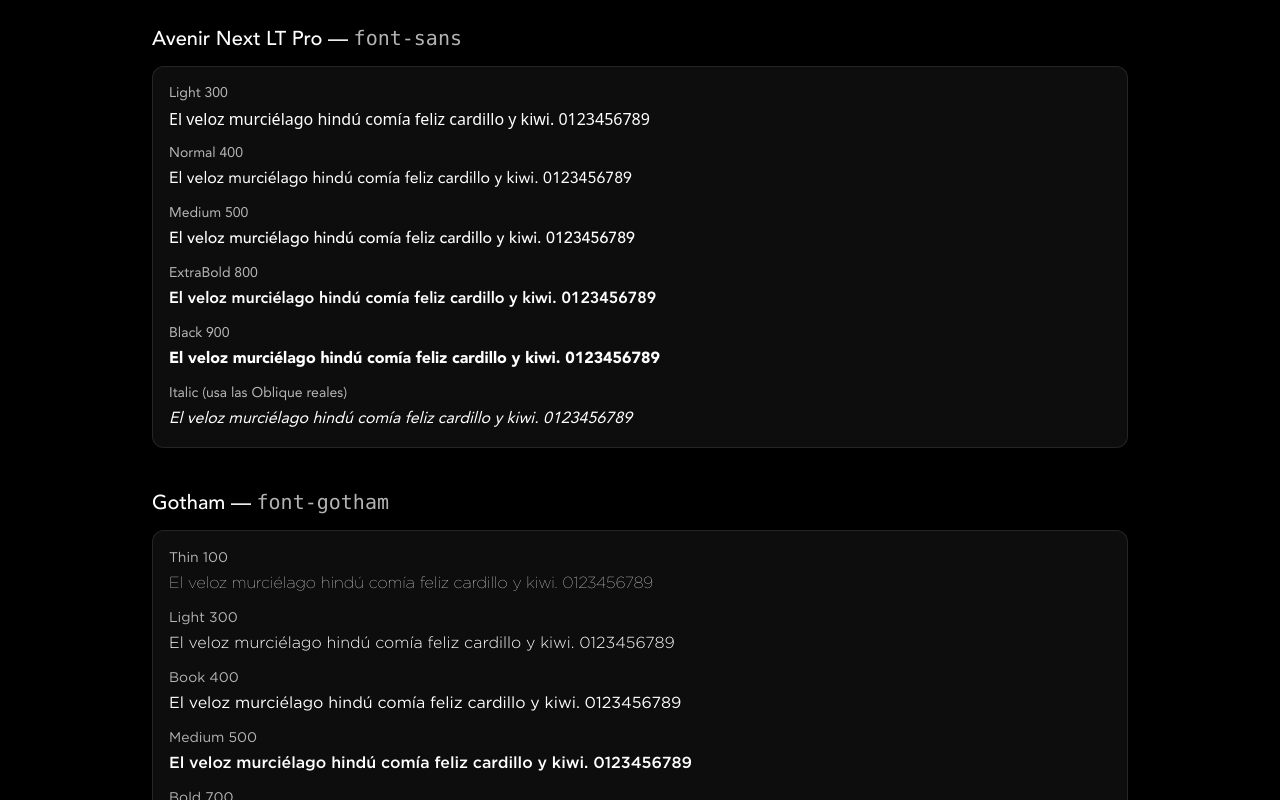
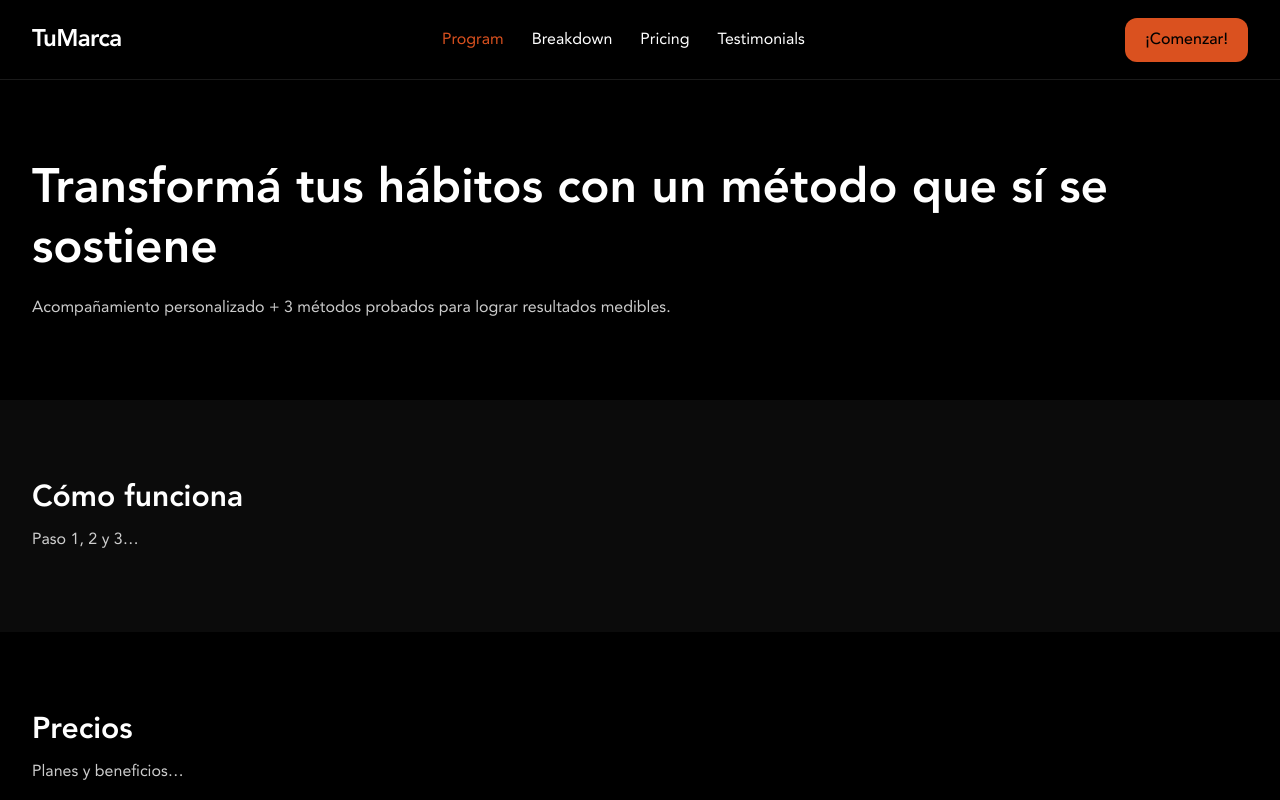
Before and after one commit to Unxpected155/self-fit, a React (Vite) app: page / in a window 1280 px wide. Shown: the top 800 px of the page. Built offline with nearby package versions, Linux system fonts and the light colour scheme; a web font is replaced by a local one.

Commit message:
Add Navbar component and implement responsive design; include lucide-react for icons and active section tracking

```diff
--- a/package.json
+++ b/package.json
@@ -11,6 +11,7 @@
   },
   "dependencies": {
     "@tailwindcss/vite": "^4.1.12",
+    "lucide-react": "^0.542.0",
     "motion": "^12.23.12",
     "react": "^19.1.1",
     "react-dom": "^19.1.1",
--- a/src/App.tsx
+++ b/src/App.tsx
@@ -1,66 +1,46 @@
+import Navbar from "./components/sections/Navbar";
+import "./index.css";
+
 export default function App() {
-  const pangram =
-    "El veloz murciélago hindú comía feliz cardillo y kiwi. 0123456789";
   return (
-    <section className="max-w-5xl mx-auto p-6 space-y-10">
-      {/* Avenir Next LT Pro */}
-      <div className="space-y-3">
-        <h2 className="text-xl font-medium">
-          Avenir Next LT Pro — <code className="text-white/70">font-sans</code>
-        </h2>
-        <div className="rounded-xl border border-white/10 bg-white/5 p-4 space-y-1 font-sans">
-          <p className="text-sm text-white/70">Light 300</p>
-          <p className="font-light">{pangram}</p>
+    <div id="top">
+      <Navbar />
+      <main id="main">
+        <section id="program" className="scroll-mt-24 py-20">
+          <div className="max-w-7xl mx-auto px-4 sm:px-6 lg:px-8">
+            <h1 className="text-4xl md:text-5xl font-bold leading-tight">
+              Transformá tus hábitos con un método que sí se sostiene
+            </h1>
+            <p className="mt-4 text-white/80 max-w-2xl">
+              Acompañamiento personalizado + 3 métodos probados para lograr
+              resultados medibles.
+            </p>
+          </div>
+        </section>
 
-          <p className="mt-3 text-sm text-white/70">Normal 400</p>
-          <p className="font-normal">{pangram}</p>
+        <section id="breakdown" className="scroll-mt-24 py-20 bg-gray-900/30">
+          <div className="max-w-7xl mx-auto px-4 sm:px-6 lg:px-8">
+            <h2 className="text-3xl font-semibold">Cómo funciona</h2>
+            <p className="mt-3 text-white/80">Paso 1, 2 y 3…</p>
+          </div>
+        </section>
 
-          <p className="mt-3 text-sm text-white/70">Medium 500</p>
-          <p className="font-medium">{pangram}</p>
+        <section id="pricing" className="scroll-mt-24 py-20">
+          <div className="max-w-7xl mx-auto px-4 sm:px-6 lg:px-8">
+            <h2 className="text-3xl font-semibold">Precios</h2>
+            <p className="mt-3 text-white/80">Planes y beneficios…</p>
+          </div>
+        </section>
 
-          <p className="mt-3 text-sm text-white/70">ExtraBold 800</p>
-          <p className="font-extrabold">{pangram}</p>
-
-          <p className="mt-3 text-sm text-white/70">Black 900</p>
-          <p className="font-black">{pangram}</p>
-
-          <p className="mt-3 text-sm text-white/70">
-            Italic (usa las Oblique reales)
-          </p>
-          <p className="italic font-normal">{pangram}</p>
-        </div>
-      </div>
-
-      {/* Gotham */}
-      <div className="space-y-3">
-        <h2 className="text-xl font-medium">
-          Gotham — <code className="text-white/70">font-gotham</code>
-        </h2>
-        <div className="rounded-xl border border-white/10 bg-white/5 p-4 space-y-1 font-gotham">
-          <p className="text-sm text-white/70">Thin 100</p>
-          <p className="font-thin">{pangram}</p>
-
-          <p className="mt-3 text-sm text-white/70">Light 300</p>
-          <p className="font-light">{pangram}</p>
-
-          <p className="mt-3 text-sm text-white/70">Book 400</p>
-          <p className="font-normal">{pangram}</p>
-
-          <p className="mt-3 text-sm text-white/70">Medium 500</p>
-          <p className="font-medium">{pangram}</p>
-
-          <p className="mt-3 text-sm text-white/70">Bold 700</p>
-          <p className="font-bold">{pangram}</p>
-
-          <p className="mt-3 text-sm text-white/70">Black/Ultra 900</p>
-          <p className="font-black">{pangram}</p>
-
-          <p className="mt-3 text-sm text-amber-400/80">
-            *No uses <code>italic</code> en Gotham si no tenés las cursivas;
-            evita “faux italic”.
-          </p>
-        </div>
-      </div>
-    </section>
+        <section id="testimonials" className="scroll-mt-24 py-20 font-gotham">
+          <div className="max-w-7xl mx-auto px-4 sm:px-6 lg:px-8">
+            <h2 className="text-3xl font-semibold">Testimonios</h2>
+            <blockquote className="mt-4 text-white/80">
+              “Resultados reales, acompañamiento cercano.”
+            </blockquote>
+          </div>
+        </section>
+      </main>
+    </div>
   );
 }
--- /dev/null
+++ b/src/components/sections/Navbar.tsx
@@ -0,0 +1,150 @@
+import { useEffect, useState } from "react";
+import { Menu, X } from "lucide-react";
+import { useActiveSection } from "../../hooks/useActiveSection";
+import useWindowSize from "../../hooks/useWindowSize";
+
+const LINKS = [
+  { id: "program", label: "Program" },
+  { id: "breakdown", label: "Breakdown" },
+  { id: "pricing", label: "Pricing" },
+  { id: "testimonials", label: "Testimonials" },
+];
+
+export default function Navbar() {
+  const [open, setOpen] = useState(false);
+  const [scrolled, setScrolled] = useState(false);
+  const active = useActiveSection(LINKS.map((l) => l.id));
+  const { width } = useWindowSize();
+
+  useEffect(() => {
+    if (width >= 768 && open) {
+      setOpen(false);
+    }
+  }, [width, open]);
+
+  useEffect(() => {
+    const onScroll = () => setScrolled(window.scrollY > 8);
+    onScroll();
+    window.addEventListener("scroll", onScroll, { passive: true });
+    return () => window.removeEventListener("scroll", onScroll);
+  }, []);
+
+  return (
+    <header
+      className={`sticky top-0 z-50 backdrop-blur border-b border-white/10 ${
+        open ? "h-80" : "h-14 sm:h-20 md:h-18 lg:h-20"
+      } transition-all duration-200
+        ${
+          scrolled
+            ? "bg-black/70 shadow-[0_1px_0_rgba(255,255,255,.08)]"
+            : "bg-black/50"
+        }`}
+    >
+      {/* Skip link accesible */}
+      <a
+        href="#main"
+        className="sr-only focus:not-sr-only focus:block p-2 bg-white text-black"
+      >
+        Saltar al contenido
+      </a>
+
+      <div className="mx-auto w-full max-w-7xl px-4 sm:px-6 lg:px-8">
+        <div className="h-14 sm:h-16 md:h-18 lg:h-20 flex items-center justify-between">
+          {/* Marca (si querés Gotham: className="font-gotham") */}
+          <a
+            href="#top"
+            className="font-bold tracking-tight text-base sm:text-lg md:text-xl lg:text-2xl"
+          >
+            TuMarca
+          </a>
+
+          {/* Links desktop */}
+          <nav aria-label="Principal" className="hidden md:block">
+            <ul className="flex items-center gap-5 lg:gap-7">
+              {LINKS.map((l) => (
+                <li key={l.id}>
+                  <a
+                    href={`#${l.id}`}
+                    className={`transition-colors underline-offset-4 hover:text-primary
+                                ${
+                                  active === l.id
+                                    ? "text-primary"
+                                    : "text-white"
+                                }
+                                text-sm sm:text-[15px] lg:text-base text-[clamp(0.9rem,1.5vw+0.5rem,3rem)]`}
+                  >
+                    {l.label}
+                  </a>
+                </li>
+              ))}
+            </ul>
+          </nav>
+
+          {/* CTA desktop */}
+          <div className="hidden md:block">
+            <a
+              href="#pricing"
+              className="inline-flex items-center rounded-xl px-4 md:px-5 py-2 md:py-2.5
+                         bg-primary text-black font-medium hover:opacity-90
+                         text-sm md:text-base"
+            >
+              ¡Comenzar!
+            </a>
+          </div>
+
+          {/* Toggle móvil con iconos Lucide */}
+          <button
+            className="md:hidden p-2 rounded hover:bg-white/10"
+            aria-controls="mobile-nav"
+            aria-expanded={open}
+            onClick={() => setOpen((v) => !v)}
+          >
+            {open ? <X size={26} /> : <Menu size={26} />}
+            <span className="sr-only">{open ? "Close menu" : "Open menu"}</span>
+          </button>
+        </div>
+
+        {/* Menú móvil con animación (scale-y + opacity) */}
+        <nav
+          id="mobile-nav"
+          aria-label="Principal móvil"
+          className={`md:hidden origin-top overflow-hidden
+            ${
+              open
+                ? "scale-y-100 opacity-100"
+                : "scale-y-0 opacity-0 pointer-events-none"
+            }
+            transition-transform duration-200 ease-out
+            [transition-property:transform,opacity]`}
+        >
+          <ul className="py-2 pb-4 space-y-1 text-base">
+            {LINKS.map((l) => (
+              <li key={l.id}>
+                <a
+                  href={`#${l.id}`}
+                  onClick={() => setOpen(false)}
+                  className={`block rounded px-2 py-2 hover:text-primary
+                              ${
+                                active === l.id ? "text-primary" : "text-white"
+                              }`}
+                >
+                  {l.label}
+                </a>
+              </li>
+            ))}
+            <li className="pt-1">
+              <a
+                href="#pricing"
+                onClick={() => setOpen(false)}
+                className="inline-flex w-full justify-center rounded-xl px-4 py-2.5
+                           bg-primary text-black font-medium hover:opacity-90"
+              >
+                ¡Get fit!
+              </a>
+            </li>
+          </ul>
+        </nav>
+      </div>
+    </header>
+  );
+}
--- /dev/null
+++ b/src/hooks/useActiveSection.ts
@@ -0,0 +1,34 @@
+import { useEffect, useState } from "react";
+
+/**
+ * Observa secciones por id y devuelve el id visible (según rootMargin).
+ */
+export function useActiveSection(
+  ids: string[],
+  rootMargin = "-45% 0px -45% 0px"
+) {
+  const [active, setActive] = useState<string>(ids[0] ?? "");
+
+  useEffect(() => {
+    const elements = ids
+      .map((id) => document.getElementById(id))
+      .filter(Boolean) as HTMLElement[];
+    if (!elements.length) return;
+
+    const observer = new IntersectionObserver(
+      (entries) => {
+        const visible = entries
+          .filter((e) => e.isIntersecting)
+          .sort((a, b) => b.intersectionRatio - a.intersectionRatio);
+        const topMost = visible[0]?.target?.id;
+        if (topMost) setActive(topMost);
+      },
+      { rootMargin, threshold: [0, 0.25, 0.5, 0.75, 1] }
+    );
+
+    elements.forEach((el) => observer.observe(el));
+    return () => observer.disconnect();
+  }, [ids, rootMargin]);
+
+  return active;
+}
--- /dev/null
+++ b/src/hooks/useWindowSize.ts
@@ -0,0 +1,24 @@
+import { useEffect, useState } from "react";
+
+export default function useWindowSize() {
+  // eslint-disable-next-line @typescript-eslint/no-unused-vars
+  const [windowSize, setWindowSize] = useState({
+    width: 0,
+    height: 0,
+  });
+
+  useEffect(() => {
+    function handleResize() {
+      setWindowSize({
+        width: window.innerWidth,
+        height: window.innerHeight,
+      });
+    }
+    handleResize();
+
+    window.addEventListener("resize", handleResize);
+    return () => window.removeEventListener("resize", handleResize);
+  }, []);
+
+  return windowSize;
+}
```
Also changed, not shown: 1 other file (tests, documents, lock files or other folders).
